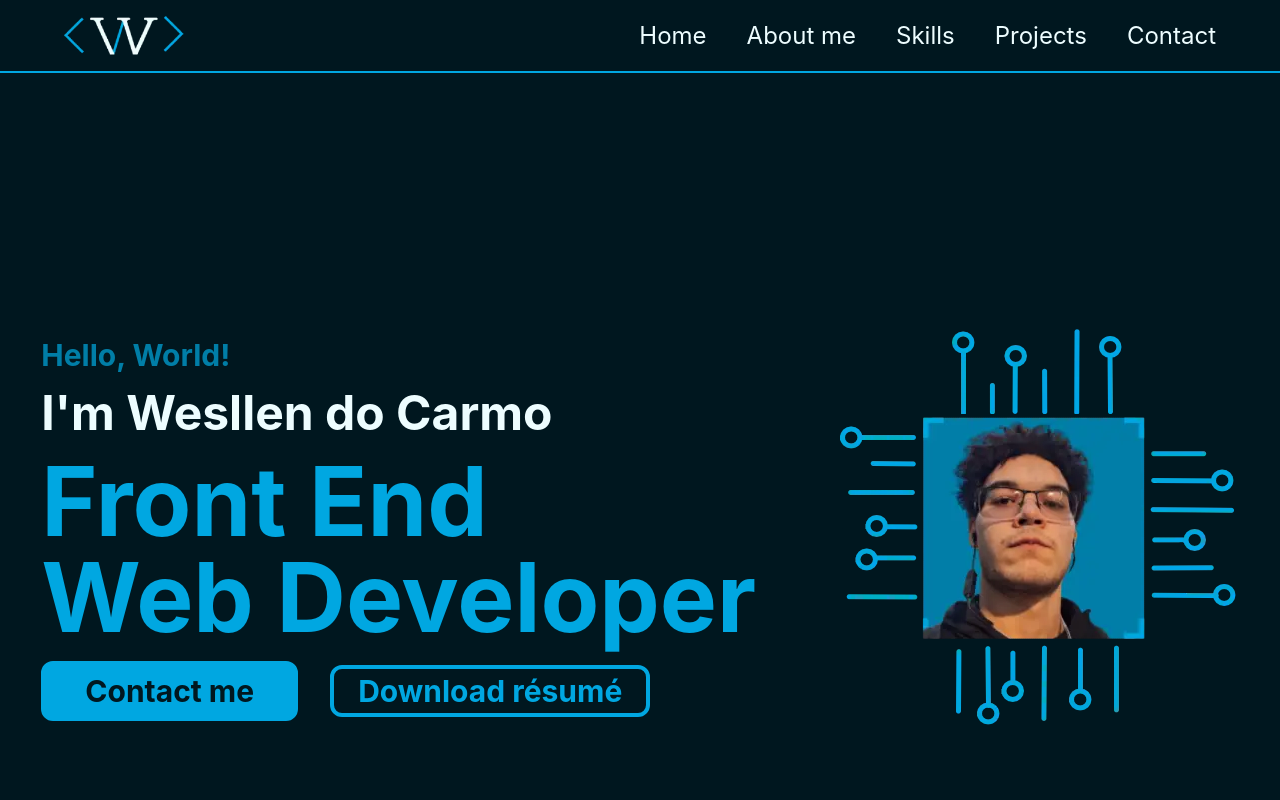
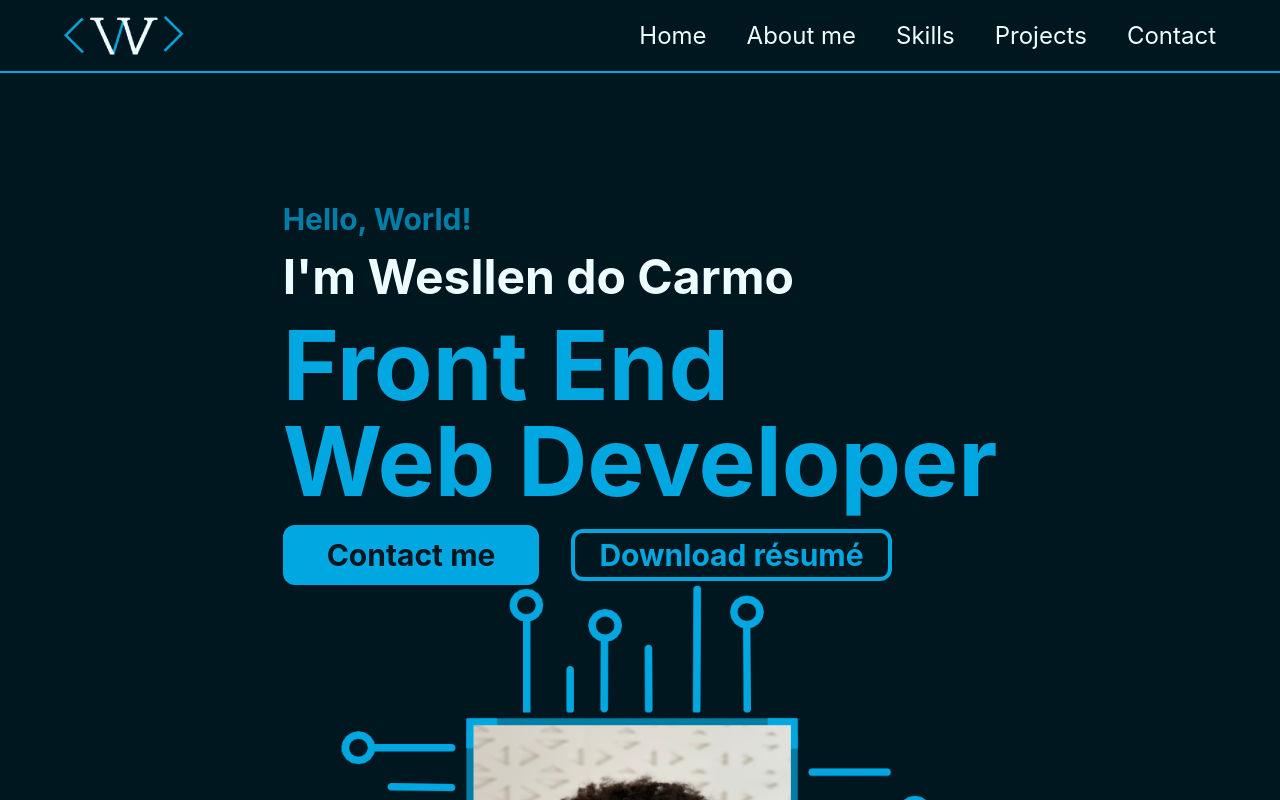
Before and after one commit to WesllenCarmo/Portfolio, a React (Vite) app: page / in a window 1280 px wide. Shown: the top 800 px of the page. Built offline with nearby package versions, Linux system fonts and the light colour scheme.

Commit message:
Update Hero section's image. Update image's size in large, medium, and small devices.

```diff
--- a/src/components/pages/Home/index.jsx
+++ b/src/components/pages/Home/index.jsx
@@ -13,7 +13,7 @@ import BackToTopButton from '../BackToTopButton';
 const Home = () => {
   return (
     <div>
-      <section id='home' className="flex flex-col lg:flex-row lg:justify-around lg:items-center py-20 gap-24 lg:gap-0 lg:py-64 font-bold w-full items-center flex-wrap">
+      <section id='home' className="flex flex-col lg:flex-row lg:justify-around lg:items-center py-20 gap-24 lg:gap-0 lg:py-32 font-bold w-full items-center flex-wrap">
         <div className='flex flex-col gap-4 w-fit items-center lg:items-start'>
           <h3 className='text-2xl lg:text-3xl text-custom-blue'>Hello, World!</h3>
           <h2 className='text-3xl lg:text-5xl text-custom-white'>I'm Wesllen do Carmo</h2>
@@ -30,7 +30,7 @@ const Home = () => {
         <img
           src={WesllenIcon}
           alt="Wesllen image: A brown man with black glasses, dark brown eyes and coily hair."
-          className='w-100'
+          className='w-90 md:w-130 lg:w-150'
         />
       </section>
       <div className='flex flex-col gap-16 mb-8'>
```
Also changed, not shown: src/assets/wesllen-cpu-icon.webp.
